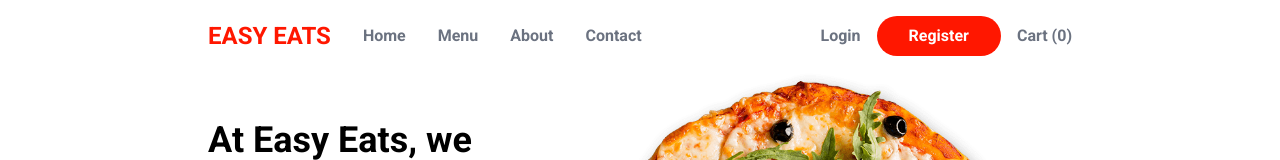
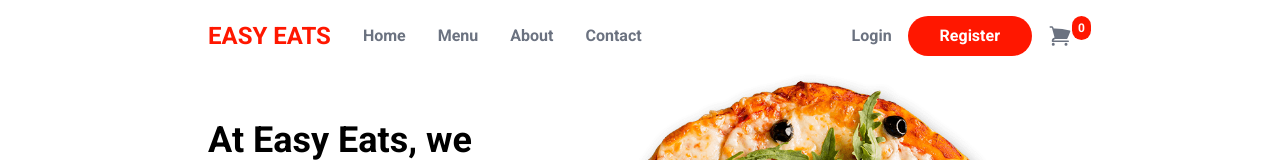
Before and after one commit to GichukiEdwin/easy-eats, a Next.js app: page / in a window 1280 px wide. Shown: the top 160 px of the page. Built offline with nearby package versions, Linux system fonts and the light colour scheme; no server answers; the database is empty.

Commit message:
Fix Shopping Cart

```diff
--- /dev/null
+++ b/src/components/icons/ShoppingCart.js
@@ -0,0 +1,12 @@
+export const ShoppingCart = ({ className = "w-6 h-6" }) => {
+  return (
+    <svg
+      xmlns="http://www.w3.org/2000/svg"
+      viewBox="0 0 24 24"
+      fill="currentColor"
+      className={className}
+    >
+      <path d="M2.25 2.25a.75.75 0 0 0 0 1.5h1.386c.17 0 .318.114.362.278l2.558 9.592a3.752 3.752 0 0 0-2.806 3.63c0 .414.336.75.75.75h15.75a.75.75 0 0 0 0-1.5H5.378A2.25 2.25 0 0 1 7.5 15h11.218a.75.75 0 0 0 .674-.421 60.358 60.358 0 0 0 2.96-7.228.75.75 0 0 0-.525-.965A60.864 60.864 0 0 0 5.68 4.509l-.232-.867A1.875 1.875 0 0 0 3.636 2.25H2.25ZM3.75 20.25a1.5 1.5 0 1 1 3 0 1.5 1.5 0 0 1-3 0ZM16.5 20.25a1.5 1.5 0 1 1 3 0 1.5 1.5 0 0 1-3 0Z" />
+    </svg>
+  );
+};
--- a/src/components/layout/Header.js
+++ b/src/components/layout/Header.js
@@ -3,6 +3,7 @@
 import { signOut, useSession } from "next-auth/react";
 import Link from "next/link";
 import { useContext } from "react";
+import { ShoppingCart } from "./../icons/ShoppingCart";
 
 export const Header = () => {
   const session = useSession();
@@ -57,7 +58,12 @@
           </>
         )}
 
-        <Link href={"/cart"}>Cart ({cartProducts.length})</Link>
+        <Link href={"/cart"} className="relative">
+          <ShoppingCart />
+          <span className="absolute -top-2 left-6 bg-primary text-white text-xs rounded-full leading-3 px-1.5 py-1.5">
+            {cartProducts.length}
+          </span>
+        </Link>
       </nav>
     </header>
   );
```
